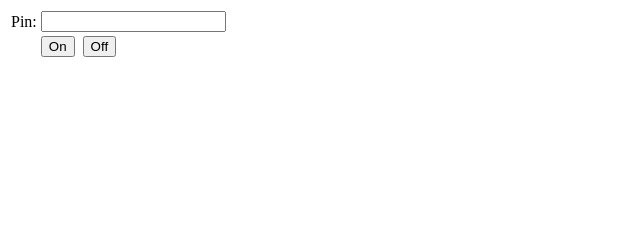
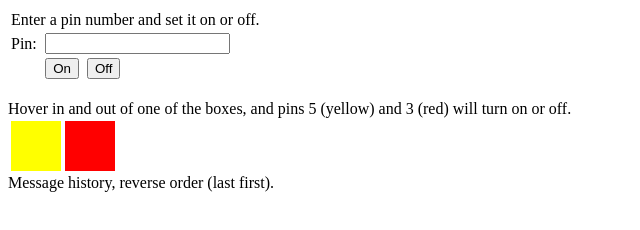
Before and after one commit to fgheorghe/jsGPIO, a website: page index.html in a window 1280 px wide. Shown: the whole page, without its empty margins (0-640 px from the left). Drawn offline with nearby package versions, Linux system fonts and the light colour scheme; no server answers.

Commit message:
Added pin on/off on mouse hover.

```diff
--- a/index.html
+++ b/index.html
@@ -50,11 +50,12 @@
             /**
              * Example Function used for emitting write events.
              * @param value
+             * @param pin
              */
-            function writeToGPIO(value) {
+            function writeToGPIO(value, pin) {
                 // Ensure values are _always_ numbers.
-                var pin = parseInt(document.getElementById('pin').value, 10),
-                    value = parseInt(value, 10);
+                value = parseInt(value, 10);
+                pin = typeof pin !== "undefined" ? pin : parseInt(document.getElementById('pin').value, 10);
 
                 Example.write(pin, value);
             }
@@ -62,6 +63,7 @@
     </head>
     <body>
         <table>
+            <tr><td colspan="2">Enter a pin number and set it on or off.</td></tr>
             <tr>
                 <td>Pin:</td>
                 <td><input type="text" value="" name="pin" id="pin"/></td>
@@ -74,6 +76,15 @@
                 </td>
             </tr>
         </table>
+        <br/>
+        <div>Hover in and out of one of the boxes, and pins 5 (yellow) and 3 (red) will turn on or off.</div>
+        <table style="text-align: center;">
+            <tr>
+                <td><div onmouseout="writeToGPIO(0, 5);" onmouseover="writeToGPIO(1, 5);" style="width: 50px; height: 50px; background-color: yellow;">&nbsp;</div></td>
+                <td><div onmouseout="writeToGPIO(0, 3);" onmouseover="writeToGPIO(1, 3);"  style="width: 50px; height: 50px; background-color: red;">&nbsp;</div></td>
+            </tr>
+        </table>
+        <div>Message history, reverse order (last first).</div>
         <div name="messages" id="messages">&nbsp;</div>
     </body>
 </html>
```
